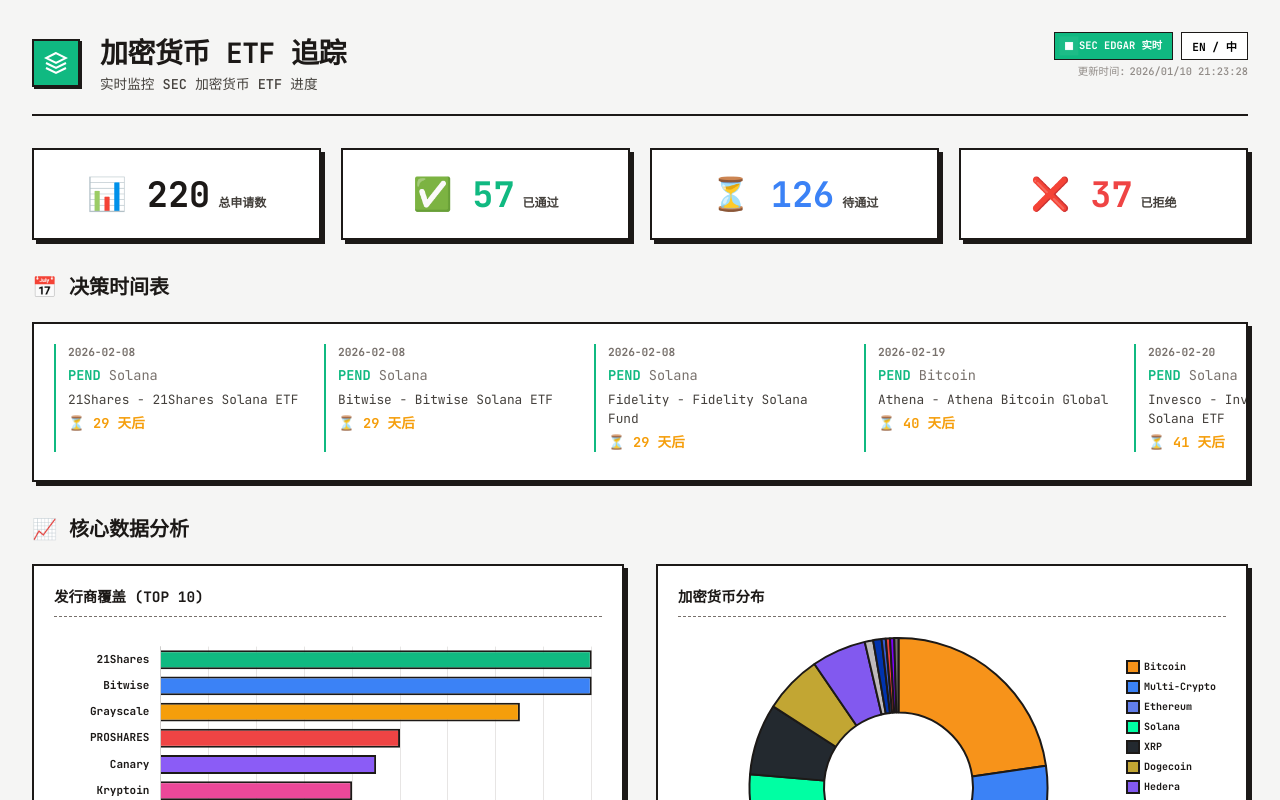
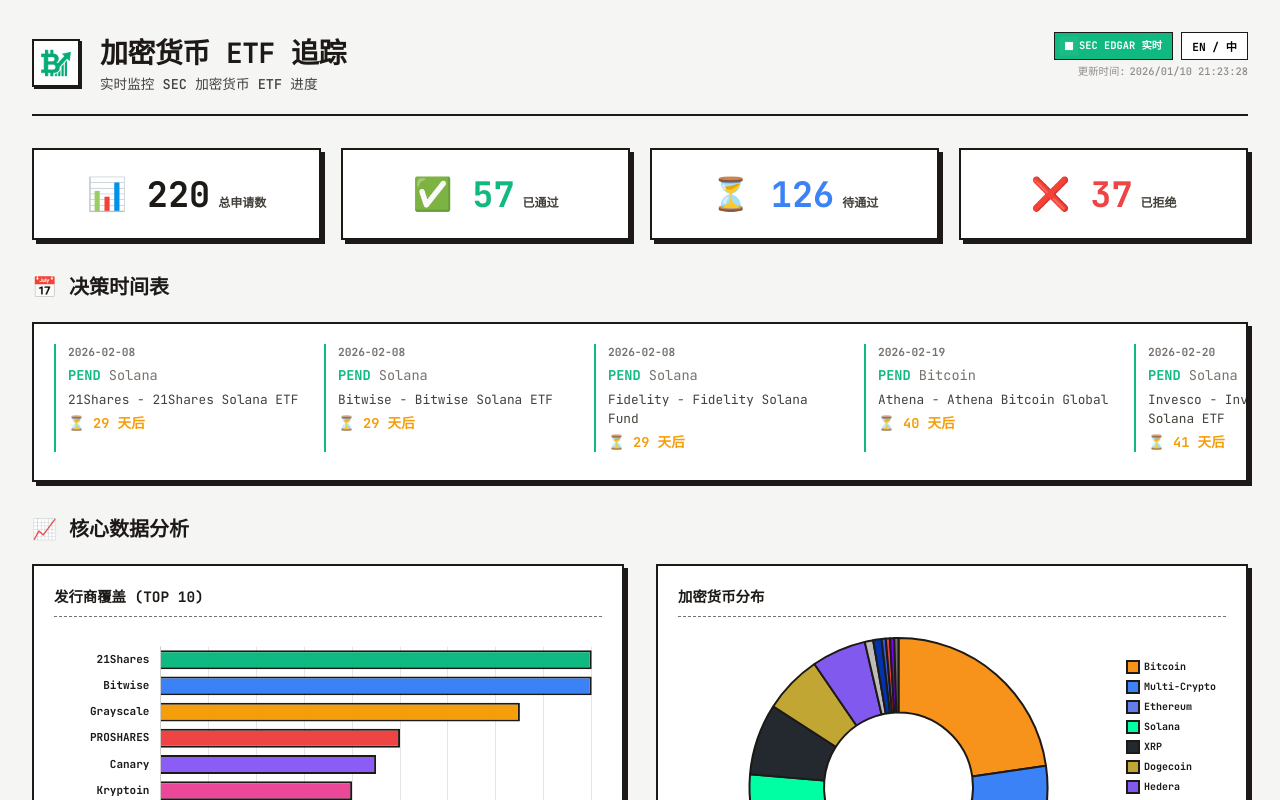
Before and after one commit to rexliu1912-star/crypto-etf-tracker, a website: page index.html in a window 1280 px wide. Shown: the top 800 px of the page. Drawn offline with nearby package versions, Linux system fonts and the light colour scheme.

Commit message:
Add new crypto-themed logo

```diff
--- a/index.html
+++ b/index.html
@@ -22,11 +22,8 @@
             <div class="header-content">
                 <div class="logo-section">
                     <div class="logo-icon">
-                        <svg viewBox="0 0 24 24" fill="none" stroke="currentColor" stroke-width="2">
-                            <path d="M12 2L2 7l10 5 10-5-10-5z" />
-                            <path d="M2 17l10 5 10-5" />
-                            <path d="M2 12l10 5 10-5" />
-                        </svg>
+                        <img src="assets/logo.png" alt="ETF Tracker Logo"
+                            style="width: 100%; height: 100%; object-fit: contain;">
                     </div>
                     <div class="logo-text">
                         <h1 id="mainTitle">SEC 加密货币 ETF 追踪器</h1>
```
Also changed, not shown: assets/logo.png (added).
